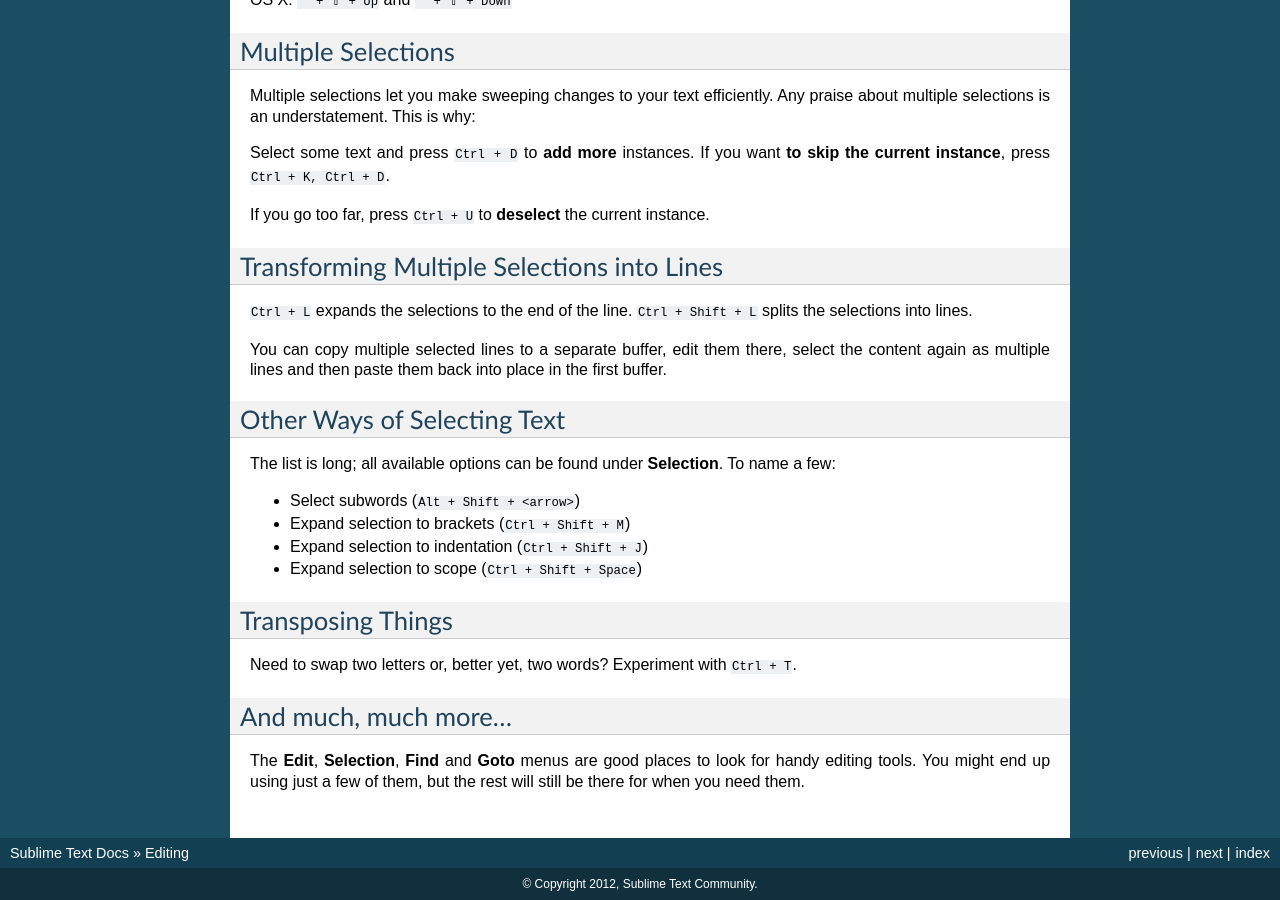
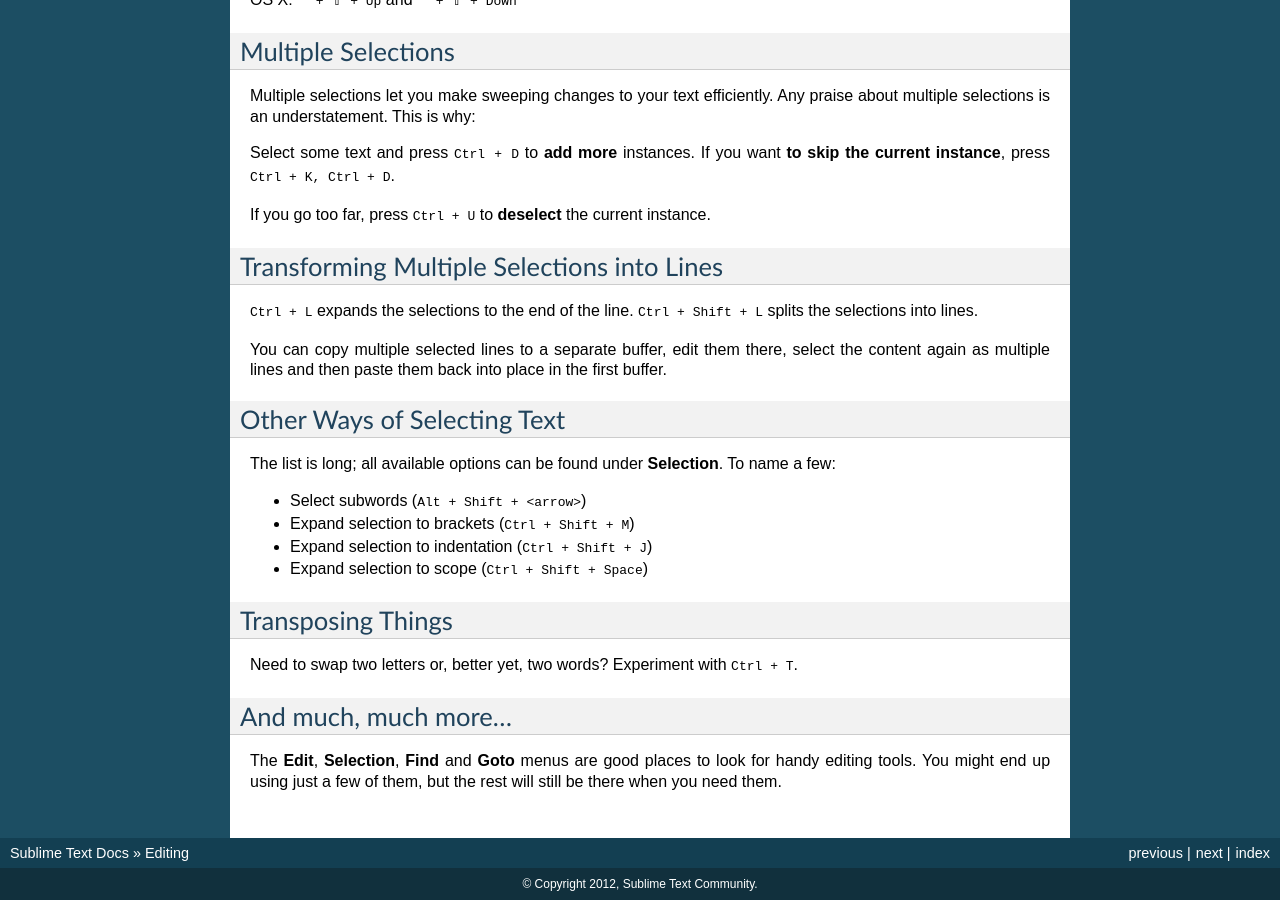
Before and after one commit to guillermooo/sublime-undocs, a Sphinx documentation site: the page built from source/editing/editing.rst, in a window 1280 px wide and 900 px high, scrolled down 986 px. Built offline with Sphinx 7.4.7, drawn with Linux system fonts in a browser that asks for light colours; some of the changed lines change nothing that is shown.

Commit message:
edit docs

```diff
--- a/source/editing/editing.rst
+++ b/source/editing/editing.rst
@@ -23,38 +23,39 @@
 
 Windows
 
-* Right Mouse Button ``+ ⇧``
+* Right Mouse Button :kbd:`+ ⇧`
 * OR: Middle Mouse Button
 \
 
-* Add to selection: ``Ctrl``
-* Subtract from selection: ``Alt``
+* Add to selection: :kbd:`Ctrl`
+* Subtract from selection: :kbd:`Alt`
 
 Linux
 
-* Right Mouse Button ``+ ⇧``
+* Right Mouse Button :kbd:`+ ⇧`
+
 \
 
-* Add to selection: ``Ctrl``
-* Subtract from selection: ``Alt``
+* Add to selection: :kbd:`Ctrl`
+* Subtract from selection: :kbd:`Alt`
 
 OS X
 
-* Left Mouse Button + ``⌥``
+* Left Mouse Button + :kbd:`⌥`
 * OR: Middle Mouse Button
 \
 
-* Add to selection: ``⌘``
-* Subtract from selection: ``⌘ + ⇧``
+* Add to selection: :kbd:`⌘`
+* Subtract from selection: :kbd:`⌘ + ⇧`
 
 Using the Keyboard
 ------------------
 
-Windows: ``Ctrl + Alt + Up`` and ``Ctrl + Alt + Down``
+Windows: :kbd:`Ctrl + Alt + Up` and :kbd:`Ctrl + Alt + Down`
 
-Linux: ``Alt + ⇧ + Up`` and ``Alt + ⇧ + Down``
+Linux: :kbd:`Alt + ⇧ + Up` and :kbd:`Alt + ⇧ + Down`
 
-OS X: ``⌃ + ⇧ + Up`` and ``⌃ + ⇧ + Down``
+OS X: :kbd:`⌃ + ⇧ + Up` and :kbd:`⌃ + ⇧ + Down`
 
 Multiple Selections
 ===================
@@ -62,16 +63,16 @@
 Multiple selections let you make sweeping changes to your text efficiently.
 Any praise about multiple selections is an understatement. This is why:
 
-Select some text and press ``Ctrl + D`` to **add more** instances. If
-you want **to skip the current instance**, press ``Ctrl + K, Ctrl + D``.
+Select some text and press :kbd:`Ctrl + D` to **add more** instances. If
+you want **to skip the current instance**, press :kbd:`Ctrl + K, Ctrl + D`.
 
-If you go too far, press ``Ctrl + U`` to **deselect** the current instance.
+If you go too far, press :kbd:`Ctrl + U` to **deselect** the current instance.
 
 
 Transforming Multiple Selections into Lines
 ===========================================
 
-``Ctrl + L`` expands the selections to the end of the line. ``Ctrl + Shift + L``
+:kbd:`Ctrl + L` expands the selections to the end of the line. :kbd:`Ctrl + Shift + L`
 splits the selections into lines.
 
 You can copy multiple selected lines to a separate buffer, edit them there,
@@ -85,17 +86,17 @@
 The list is long; all available options can be found under **Selection**. To
 name a few:
 
-* Select subwords (``Alt + Shift + <arrow>``)
-* Expand selection to brackets (``Ctrl + Shift + M``)
-* Expand selection to indentation (``Ctrl + Shift + J``)
-* Expand selection to scope (``Ctrl + Shift + Space``)
+* Select subwords (:kbd:`Alt + Shift + <arrow>`)
+* Expand selection to brackets (:kbd:`Ctrl + Shift + M`)
+* Expand selection to indentation (:kbd:`Ctrl + Shift + J`)
+* Expand selection to scope (:kbd:`Ctrl + Shift + Space`)
 
 
 Transposing Things
 ==================
 
 Need to swap two letters or, better yet, two words? Experiment with
-``Ctrl + T``.
+:kbd:`Ctrl + T`.
 
 
 And much, much more...
@@ -103,4 +104,4 @@
 
 The **Edit**, **Selection**, **Find** and **Goto** menus are good places to
 look for handy editing tools. You might end up using just a few of them,
-but the rest will still be there for when you need them.
+but the rest will still be there when you need them.
```
